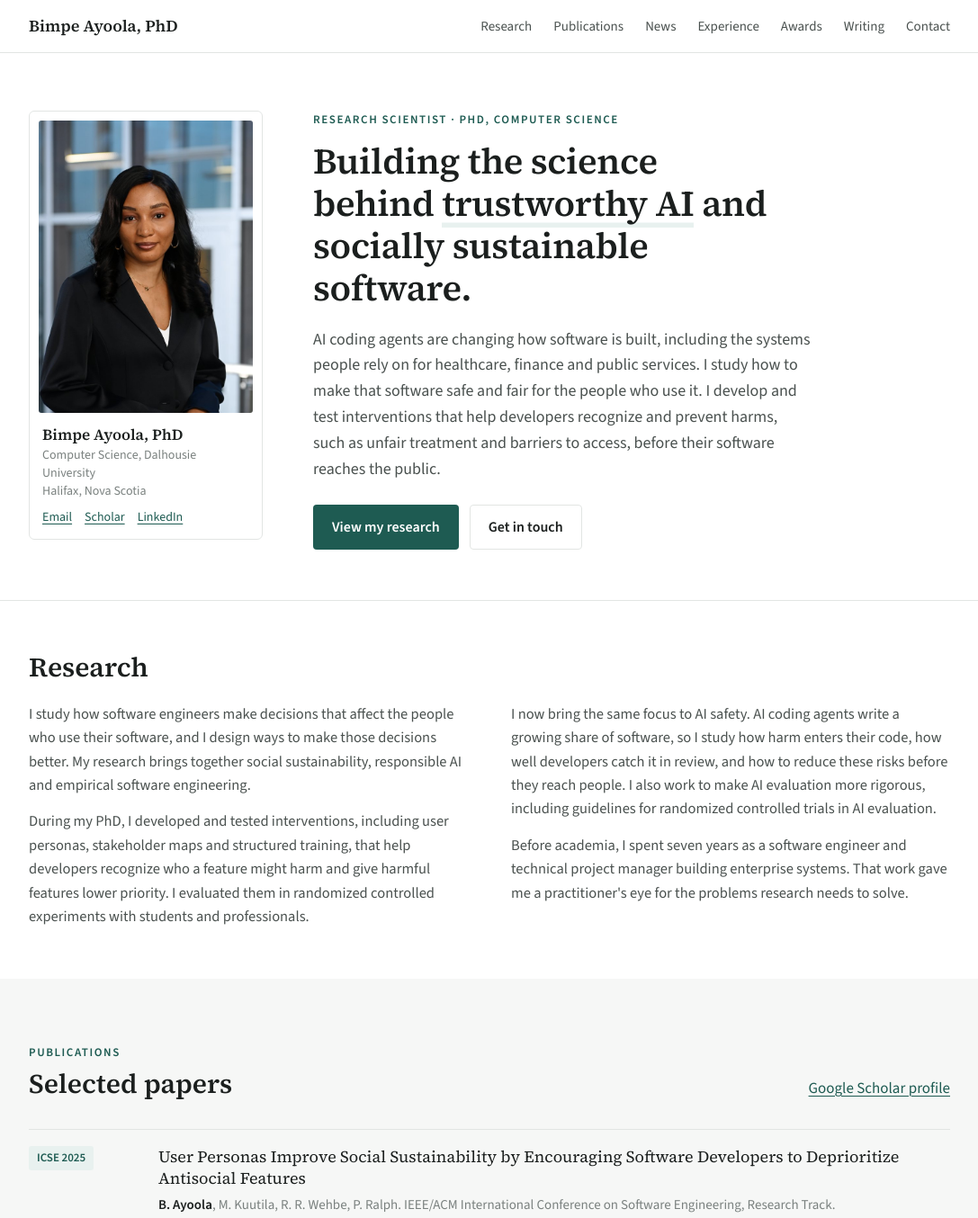
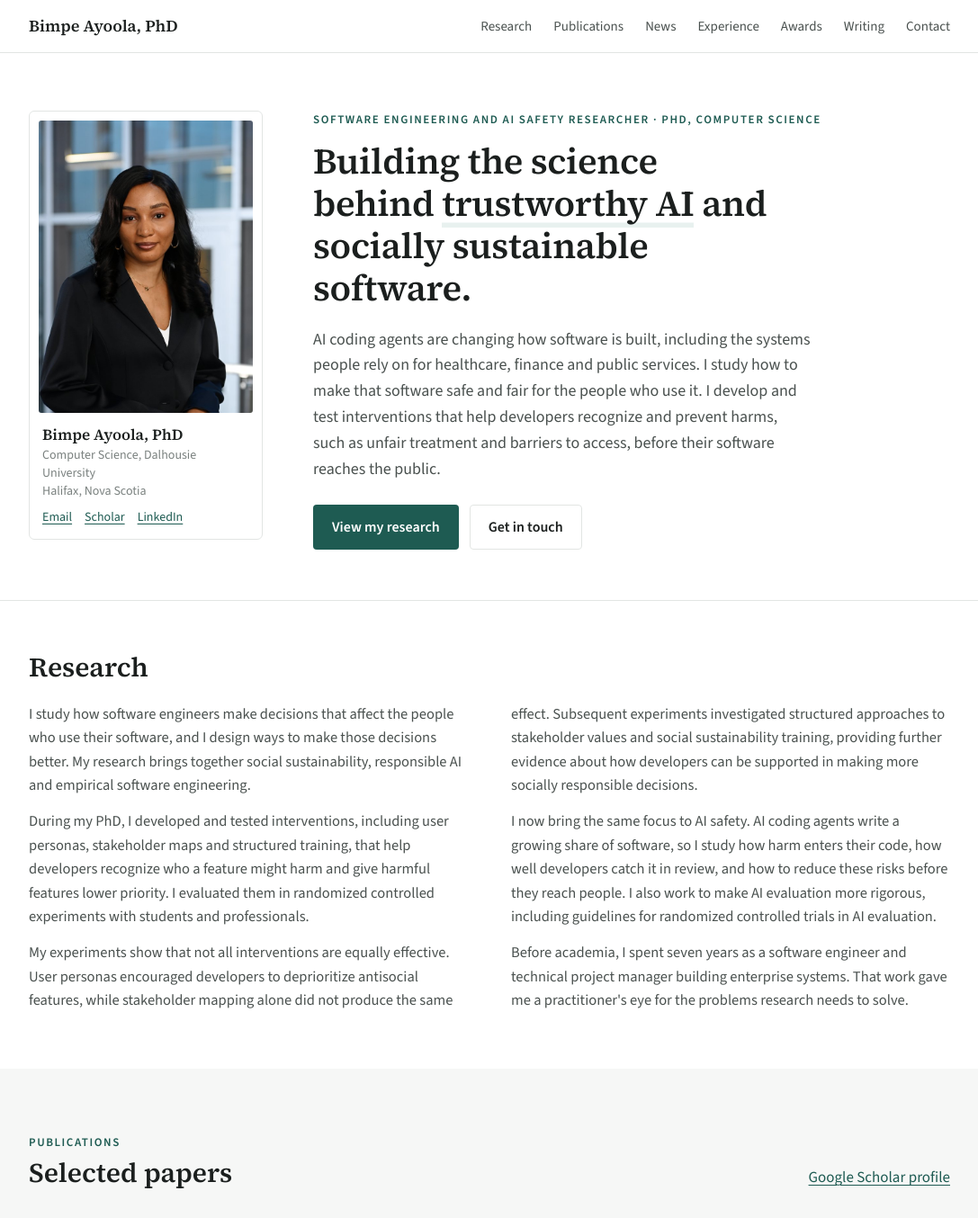
Before and after one commit to Devbimpe/devbimpe.github.io, a plain HTML site: page index.html in a window 1280 px wide. Shown: the top 1354 px of the page at 90% size, without its empty margins (96-1183 px from the left). Drawn offline with nearby package versions, Linux system fonts and the light colour scheme.

Commit message:
Researcher title and interventions paragraph
Claude-Session: https://claude.ai/code/session_01SihijPpRReEfcpQbiXK9xj

```diff
--- a/index.html
+++ b/index.html
@@ -6,7 +6,7 @@
   <title>Bimpe Ayoola, PhD</title>
   <meta name="description" content="Bimpe Ayoola builds the science behind trustworthy AI and socially sustainable software." />
   <meta property="og:title" content="Bimpe Ayoola, PhD" />
-  <meta property="og:description" content="Research Scientist. PhD in Computer Science, Dalhousie University. Trustworthy AI and socially sustainable software." />
+  <meta property="og:description" content="Software Engineering and AI Safety Researcher. PhD in Computer Science, Dalhousie University. Trustworthy AI and socially sustainable software." />
   <meta property="og:image" content="https://devbimpe.github.io/photo.jpg" />
   <meta property="og:type" content="website" />
   <link rel="preconnect" href="https://fonts.googleapis.com" />
@@ -97,7 +97,7 @@
     #research { padding: 56px 0; }
     .research-h { font-size: 30px; margin-bottom: 20px; }
     .prose { columns: 2; column-gap: 48px; }
-    .prose p { color: var(--ink-2); font-size: 16.5px; break-inside: avoid; margin: 0 0 14px; }
+    .prose p { color: var(--ink-2); font-size: 16.5px; margin: 0 0 14px; }
     .qgrid { display: grid; grid-template-columns: repeat(3, 1fr); gap: 20px; }
     .q { background: var(--bg); border: 1px solid var(--rule); border-radius: 6px; padding: 24px; }
     .q .num { display: inline-block; font-size: 13px; font-weight: 600; color: var(--accent); background: var(--accent-tint); padding: 2px 9px; border-radius: 999px; margin-bottom: 12px; }
@@ -277,7 +277,7 @@
       </figcaption>
     </figure>
     <div>
-      <div class="eyebrow">Research Scientist · PhD, Computer Science</div>
+      <div class="eyebrow">Software Engineering and AI Safety Researcher · PhD, Computer Science</div>
       <h1>Building the science behind <span class="mark">trustworthy AI</span> and socially sustainable software.</h1>
       <p class="intro">AI coding agents are changing how software is built, including the systems people rely on for healthcare, finance and public services. I study how to make that software safe and fair for the people who use it. I develop and test interventions that help developers recognize and prevent harms, such as unfair treatment and barriers to access, before their software reaches the public.</p>
       <div class="btns">
@@ -295,6 +295,7 @@
     <div class="prose">
       <p>I study how software engineers make decisions that affect the people who use their software, and I design ways to make those decisions better. My research brings together social sustainability, responsible AI and empirical software engineering.</p>
       <p>During my PhD, I developed and tested interventions, including user personas, stakeholder maps and structured training, that help developers recognize who a feature might harm and give harmful features lower priority. I evaluated them in randomized controlled experiments with students and professionals.</p>
+      <p>My experiments show that not all interventions are equally effective. User personas encouraged developers to deprioritize antisocial features, while stakeholder mapping alone did not produce the same effect. Subsequent experiments investigated structured approaches to stakeholder values and social sustainability training, providing further evidence about how developers can be supported in making more socially responsible decisions.</p>
       <p>I now bring the same focus to AI safety. AI coding agents write a growing share of software, so I study how harm enters their code, how well developers catch it in review, and how to reduce these risks before they reach people. I also work to make AI evaluation more rigorous, including guidelines for randomized controlled trials in AI evaluation.</p>
       <p>Before academia, I spent seven years as a software engineer and technical project manager building enterprise systems. That work gave me a practitioner's eye for the problems research needs to solve.</p>
     </div>
```
